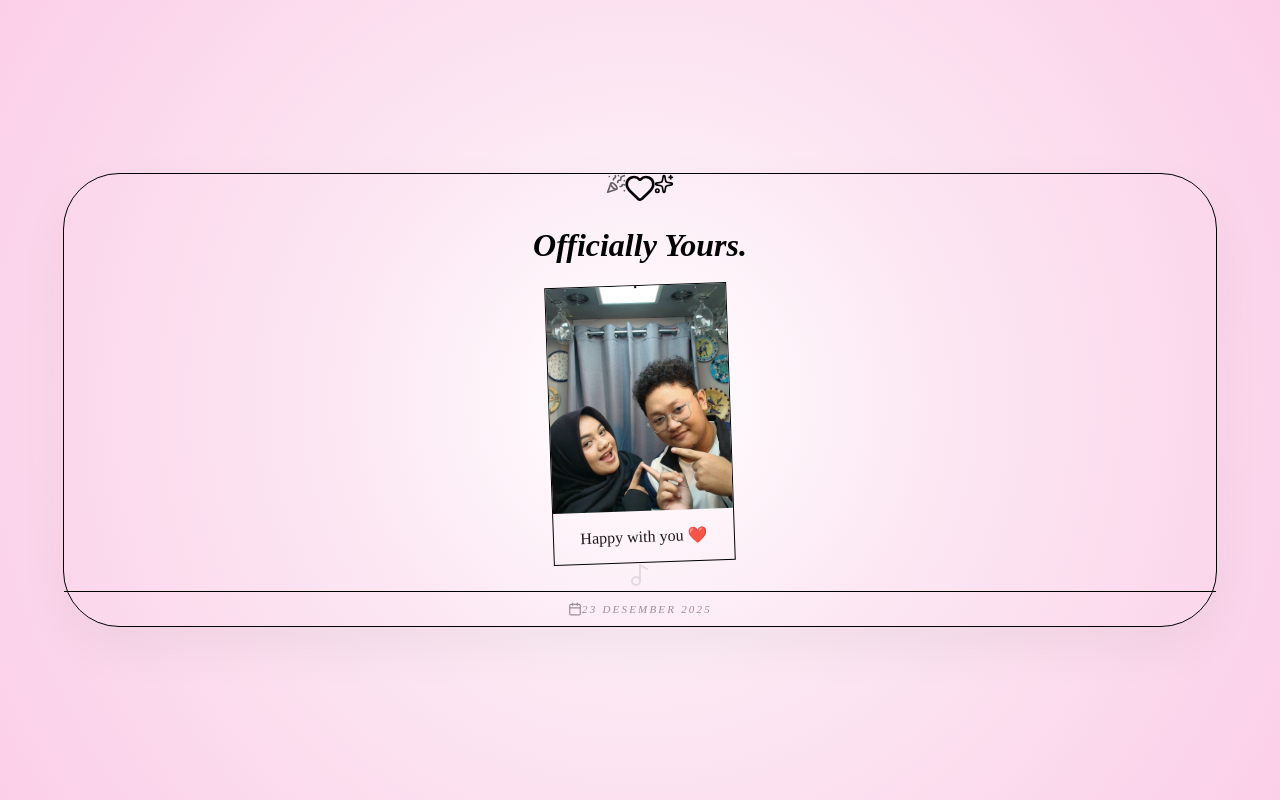
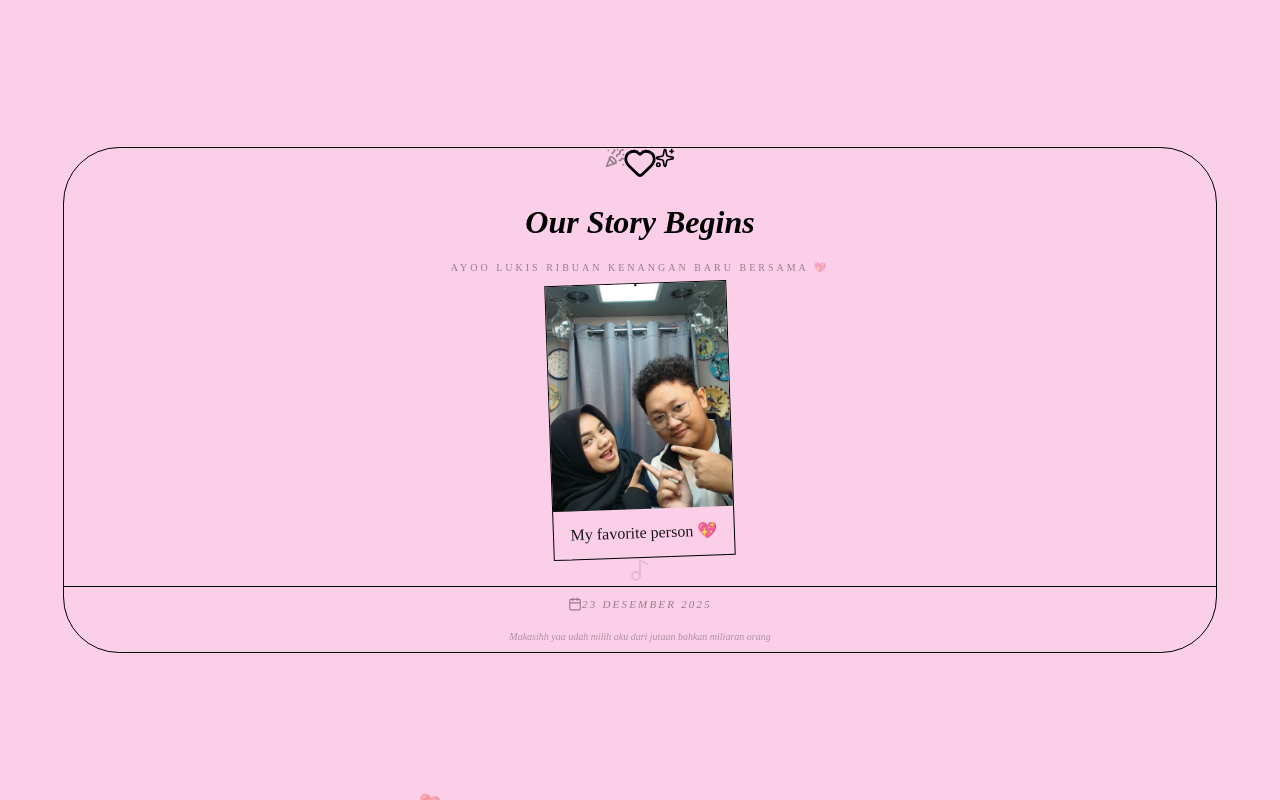
Before and after one commit to akbarydh/buat-kamu, a Next.js app: page /sweet in a window 1280 px wide. Both pictures are taken after a click on the button "Mau! ❤️". Built offline with nearby package versions, Linux system fonts and the light colour scheme.

Commit message:
siap tempur

```diff
--- a/app/globals.css
+++ b/app/globals.css
@@ -35,11 +35,11 @@ html, body {
 .heart {
   position: absolute;
   font-size: 24px;
-  animation: float 4s linear infinite;
+  /* Diubah menjadi 10 detik agar terbangnya slow motion */
+  animation: float 10s linear infinite;
   pointer-events: none;
   z-index: 999;
   user-select: none;
-  /* Optimasi performa HP agar tidak lag saat banyak hati */
   will-change: transform;
 }
 
--- a/app/page.tsx
+++ b/app/page.tsx
@@ -15,7 +15,7 @@ export default function Home() {
   const [clickHearts, setClickHearts] = useState<Heart[]>([])
   const [showButton, setShowButton] = useState(false)
 
-  const text1 = "Heeii kamuu🙌"
+  const text1 = "Heeii Nailaaa🙌"
   const text2 = "Aku mau bilang sesuatu niihh 🤗"
 
   // Efek Ketik
--- a/components/SuccessPage.tsx
+++ b/components/SuccessPage.tsx
@@ -10,6 +10,8 @@ interface SuccessPageProps {
 
 export default function SuccessPage({ audioRef }: SuccessPageProps) {
   const [currentTime, setCurrentTime] = useState(0);
+  // Simpan posisi 'left' di dalam state agar tidak berubah saat re-render
+  const [autoHearts, setAutoHearts] = useState<{id: number, left: number, speed: number, size: number, opacity: number}[]>([]);
 
   const today = new Date().toLocaleDateString('id-ID', {
     day: 'numeric', month: 'long', year: 'numeric'
@@ -39,6 +41,23 @@ export default function SuccessPage({ audioRef }: SuccessPageProps) {
     return () => cancelAnimationFrame(frameId);
   }, [audioRef]);
 
+  // LOGIC HATI - Memperbaiki loncatan posisi
+  useEffect(() => {
+    const interval = setInterval(() => {
+      setAutoHearts((prev) => [
+        ...prev.slice(-15),
+        {
+          id: Date.now(),
+          left: Math.random() * 100, // Tentukan posisi horizontal SEKALI saja di sini
+          speed: Math.random() * 10 + 10, // Diperlambat (10-20 detik)
+          size: Math.random() * 15 + 15,
+          opacity: Math.random() * 0.4 + 0.2
+        }
+      ]);
+    }, 2000); // Muncul setiap 2 detik agar lebih tenang
+    return () => clearInterval(interval);
+  }, []);
+
   const activeLyric = [...lyricsData]
     .reverse()
     .find((lyric) => currentTime >= lyric.time);
@@ -47,57 +66,78 @@ export default function SuccessPage({ audioRef }: SuccessPageProps) {
     <motion.div
       initial={{ opacity: 0 }}
       animate={{ opacity: 1 }}
-      /* ✅ DIUBAH: Menggunakan variabel background dari globals.css agar seragam */
-      className="fixed inset-0 z-[1000] w-screen h-screen flex items-center justify-center bg-[var(--background)] overflow-hidden"
+      className="fixed inset-0 z-[1000] w-screen h-screen flex items-center justify-center bg-[#fbcfe8] overflow-hidden"
     >
-      {/* --- DEKORASI BLUR (Sama dengan Page Home) --- */}
+      {/* ❤️ LAYER HATI TERBANG - Menggunakan CSS Animation yang lebih stabil */}
+      {autoHearts.map((heart) => (
+        <span
+          key={heart.id}
+          className="floating-heart"
+          style={{
+            left: `${heart.left}%`,
+            position: "absolute",
+            fontSize: `${heart.size}px`,
+            animationDuration: `${heart.speed}s`,
+            opacity: heart.opacity,
+            bottom: "-50px",
+            zIndex: 0
+          }}
+        >
+          ❤️
+        </span>
+      ))}
+
+      {/* --- CSS UNTUK ANIMASI HATI (Tambahkan di globals.css atau style tag) --- */}
+      <style jsx>{`
+        .floating-heart {
+          animation-name: floatUp;
+          animation-timing-function: linear;
+          animation-fill-mode: forwards;
+          pointer-events: none;
+        }
+
+        @keyframes floatUp {
+          0% { transform: translateY(0) rotate(0deg); opacity: 0; }
+          10% { opacity: var(--opacity); }
+          90% { opacity: var(--opacity); }
+          100% { transform: translateY(-110vh) rotate(360deg); opacity: 0; }
+        }
+      `}</style>
+
+      {/* DEKORASI BLUR */}
       <div className="absolute top-[-10%] left-[-10%] w-[400px] h-[400px] bg-white/40 rounded-full blur-[100px] pointer-events-none" />
       <div className="absolute bottom-[-10%] right-[-10%] w-[500px] h-[500px] bg-rose-200/30 rounded-full blur-[120px] pointer-events-none" />
-
-      {/* Background Sakura (Tetap ada namun opacity dibuat lebih halus) */}
-      <div className="absolute inset-0 pointer-events-none">
-        {[...Array(10)].map((_, i) => (
-          <motion.div
-            key={i}
-            initial={{ top: `${Math.random() * 100}%`, left: `${Math.random() * 100}%`, opacity: 0 }}
-            animate={{ y: [0, 30, 0], opacity: [0, 0.3, 0], rotate: 360 }}
-            transition={{ duration: Math.random() * 5 + 5, repeat: Infinity, ease: "linear" }}
-            className="absolute text-[var(--secondary)]/20"
-          >
-            <Sparkles size={16} />
-          </motion.div>
-        ))}
-      </div>
 
       {/* 2. KARTU UTAMA */}
       <motion.div
         initial={{ y: 30, opacity: 0 }}
         animate={{ y: 0, opacity: 1 }}
-        /* ✅ DIUBAH: Glassmorphism agar gradasi background terlihat tembus */
-        className="relative w-[90%] max-w-lg bg-white/40 backdrop-blur-2xl rounded-[3.5rem] p-8 shadow-[0_20px_50px_rgba(0,0,0,0.05)] border border-white/60 flex flex-col items-center text-center z-10"
+        className="relative w-[90%] max-w-lg bg-white/70 backdrop-blur-2xl rounded-[3.5rem] p-8 shadow-2xl border border-white/80 flex flex-col items-center text-center z-10"
       >
 
-        {/* Ikon Perayaan */}
         <div className="flex justify-center gap-4 mb-6">
-          <PartyPopper className="text-[var(--secondary)] opacity-60" size={20} />
+          <PartyPopper className="text-rose-400 opacity-40" size={20} />
           <motion.div animate={{ scale: [1, 1.2, 1] }} transition={{ repeat: Infinity, duration: 2 }}>
-            <Heart className="text-rose-500 fill-rose-500" size={28} />
+            <Heart className="text-rose-500 fill-rose-500" size={30} />
           </motion.div>
-          <Sparkles className="text-[var(--accent)]" size={20} />
+          <Sparkles className="text-yellow-400" size={20} />
         </div>
 
-        <h1 className="text-3xl md:text-4xl font-serif italic text-[var(--secondary)] mb-8 tracking-tight">
-          Officially Yours.
-        </h1>
+        <div className="space-y-2 mb-8">
+          <h1 className="text-3xl md:text-5xl font-serif italic text-rose-950 tracking-tight">
+            Our Story Begins
+          </h1>
+          <p className="text-[10px] tracking-[0.3em] uppercase opacity-40 font-bold px-4 text-rose-900">
+            Ayoo lukis ribuan kenangan baru bersama 💖
+          </p>
+        </div>
 
-        {/* BINGKAI POLAROID */}
         <motion.div
           initial={{ rotate: -2 }}
           whileHover={{ rotate: 0, scale: 1.05 }}
-          className="bg-white p-3 pb-10 shadow-2xl rounded-sm border border-slate-50 flex flex-col items-center mb-8 relative"
+          className="bg-white p-3 pb-12 shadow-2xl rounded-sm border border-slate-50 flex flex-col items-center mb-8 relative"
         >
-          {/* Efek Solatip Transparan */}
-          <div className="absolute -top-2 left-1/2 -translate-x-1/2 w-12 h-5 bg-white/20 backdrop-blur-sm border border-white/30 -rotate-2" />
+          <div className="absolute -top-2 left-1/2 -translate-x-1/2 w-12 h-5 bg-white/20 backdrop-blur-sm border border-white/30 -rotate-2 z-20" />
 
           <img
             src="/photo_2.jpg"
@@ -105,38 +145,42 @@ export default function SuccessPage({ audioRef }: SuccessPageProps) {
             className="w-full max-w-[180px] md:max-w-[220px] aspect-[4/5] object-cover rounded-sm"
           />
           <div className="mt-4">
-            <p className="font-handwriting text-2xl text-[var(--secondary)] opacity-90">Happy with you ❤️</p>
+            <p className="font-handwriting text-2xl md:text-3xl text-rose-600 opacity-90 leading-none">
+              My favorite person 💖
+            </p>
           </div>
         </motion.div>
 
-        {/* AREA LIRIK DINAMIS */}
+        {/* AREA LIRIK */}
         <div className="h-20 w-full flex items-center justify-center px-4 mb-6">
           <AnimatePresence mode="wait">
             {activeLyric ? (
               <motion.p
                 key={activeLyric.text}
-                initial={{ opacity: 0, filter: "blur(10px)" }}
-                animate={{ opacity: 1, filter: "blur(0px)" }}
-                exit={{ opacity: 0, filter: "blur(10px)" }}
+                initial={{ opacity: 0, filter: "blur(10px)", y: 5 }}
+                animate={{ opacity: 1, filter: "blur(0px)", y: 0 }}
+                exit={{ opacity: 0, filter: "blur(10px)", y: -5 }}
                 transition={{ duration: 0.5 }}
-                className="text-[var(--secondary)] font-serif italic text-xl leading-relaxed"
+                className="text-rose-950 font-serif italic text-xl md:text-2xl leading-relaxed"
               >
                 "{activeLyric.text}"
               </motion.p>
             ) : (
               <motion.div animate={{ opacity: [0.3, 0.6, 0.3] }} transition={{ repeat: Infinity, duration: 2 }}>
-                <Music2 className="text-[var(--secondary)] opacity-20" size={24} />
+                <Music2 className="text-rose-400 opacity-20" size={24} />
               </motion.div>
             )}
           </AnimatePresence>
         </div>
 
-        {/* INFO TANGGAL */}
-        <div className="mt-4 pt-6 border-t border-[var(--secondary)]/10 w-full flex flex-col items-center gap-2">
-          <div className="flex items-center gap-2 text-[var(--secondary)] opacity-40 font-serif italic">
+        <div className="mt-4 pt-6 border-t border-rose-100 w-full flex flex-col items-center gap-3">
+          <div className="flex items-center gap-2 text-rose-900 opacity-40 font-serif italic">
             <Calendar size={14} />
             <p className="text-[11px] tracking-[0.2em] uppercase">{today}</p>
           </div>
+          <p className="text-[10px] text-rose-900 opacity-30 italic font-serif px-6">
+            Makasihh yaa udah milih aku dari jutaan bahkan miliaran orang
+          </p>
         </div>
 
       </motion.div>
```
Also changed, not shown: app/sweet/page.tsx (+32 -14 lines).
